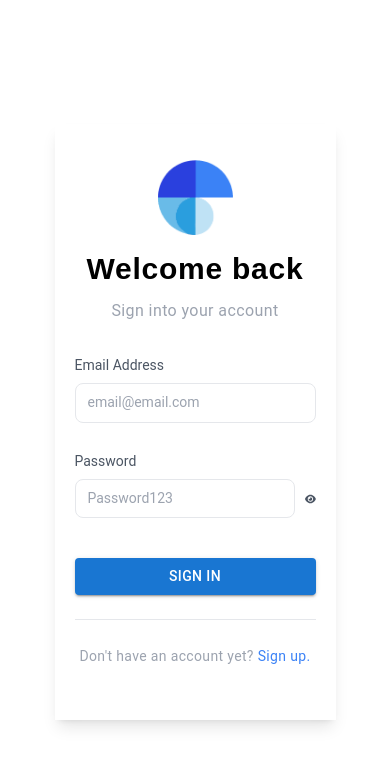
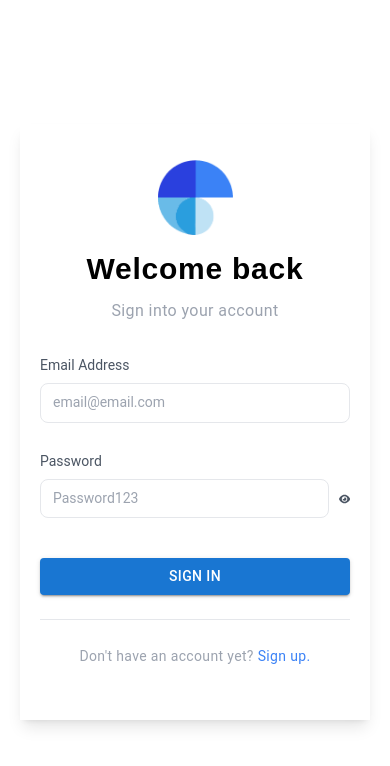
Before and after one commit to JoshHaywood/messaging-app, a Next.js app: page / in a window 390 px wide. Shown: the top 766 px of the page. Built offline with nearby package versions, Linux system fonts and the light colour scheme.

Commit message:
Update login form.
- Improved mobile styling

```diff
--- a/pages/index.tsx
+++ b/pages/index.tsx
@@ -14,7 +14,7 @@ export default function Index() {
       </Head>
 
       <div className="w-screen h-screen flex justify-center items-center">
-        <div className="w-auto flex flex-col justify-center p-5 sm:p-12 shadow-lg bg-white">
+        <div className="w-full sm:w-auto flex flex-col justify-center mx-5 sm:mx-0 p-5 sm:p-12 shadow-lg bg-white">
           {/* Heading */}
           <div className="pt-4 mb-4 mx-auto">
             <Image src={logo} alt="logo" width={75} height={75} />
@@ -25,7 +25,7 @@ export default function Index() {
           <div className="text-center tracking-wide text-gray-400">Sign into your account</div>
 
           {/* Registration form */}
-          <form className="sm:mx-auto sm:w-[400px] py-8">
+          <form className="sm:w-[400px] py-8">
             {/* Email */}
             <Input label="Email Address" type="email" placeholder="email@email.com" />
 
@@ -62,4 +62,4 @@ export default function Index() {
       </div>
     </>
   );
-}
+};
```
